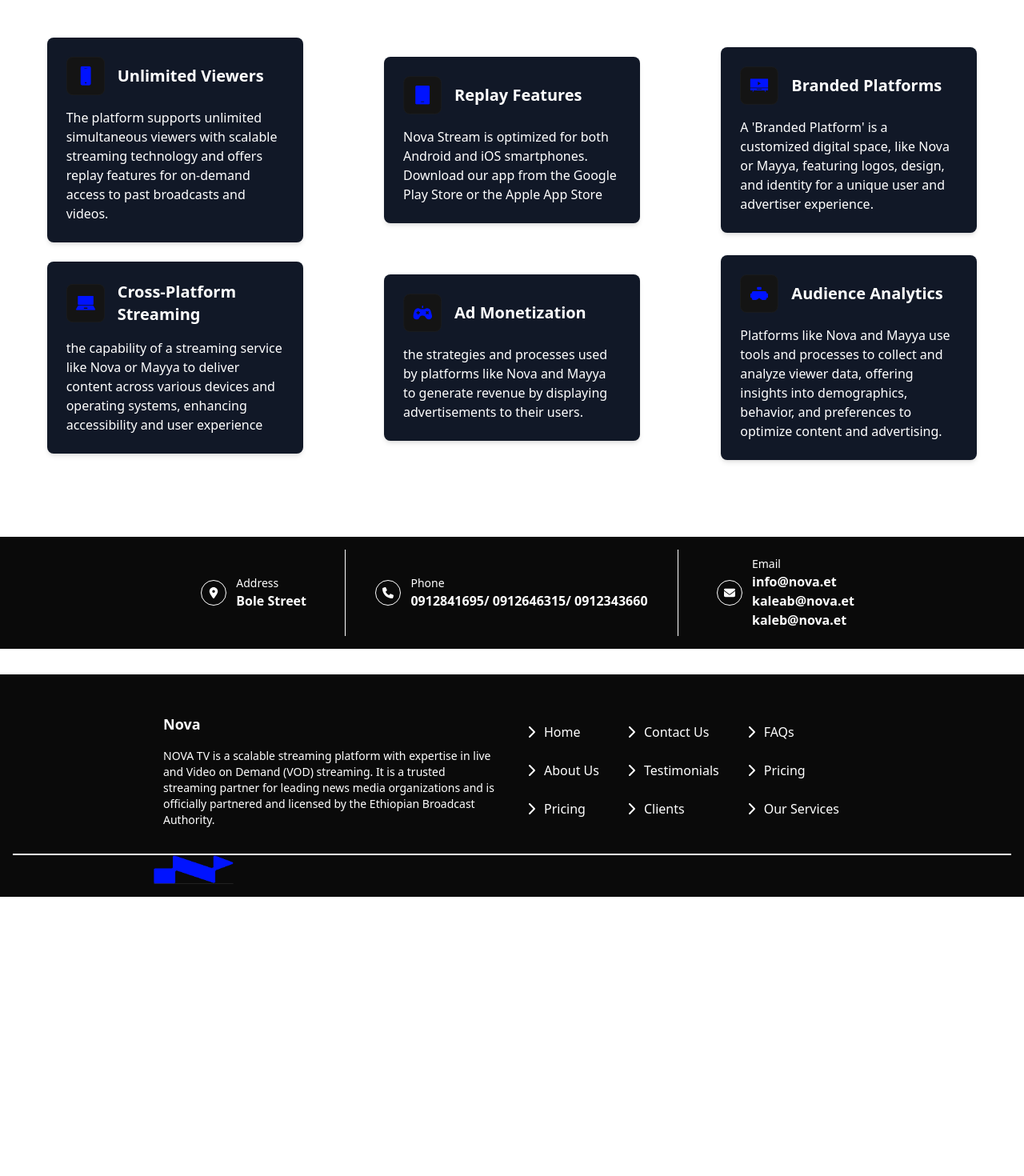
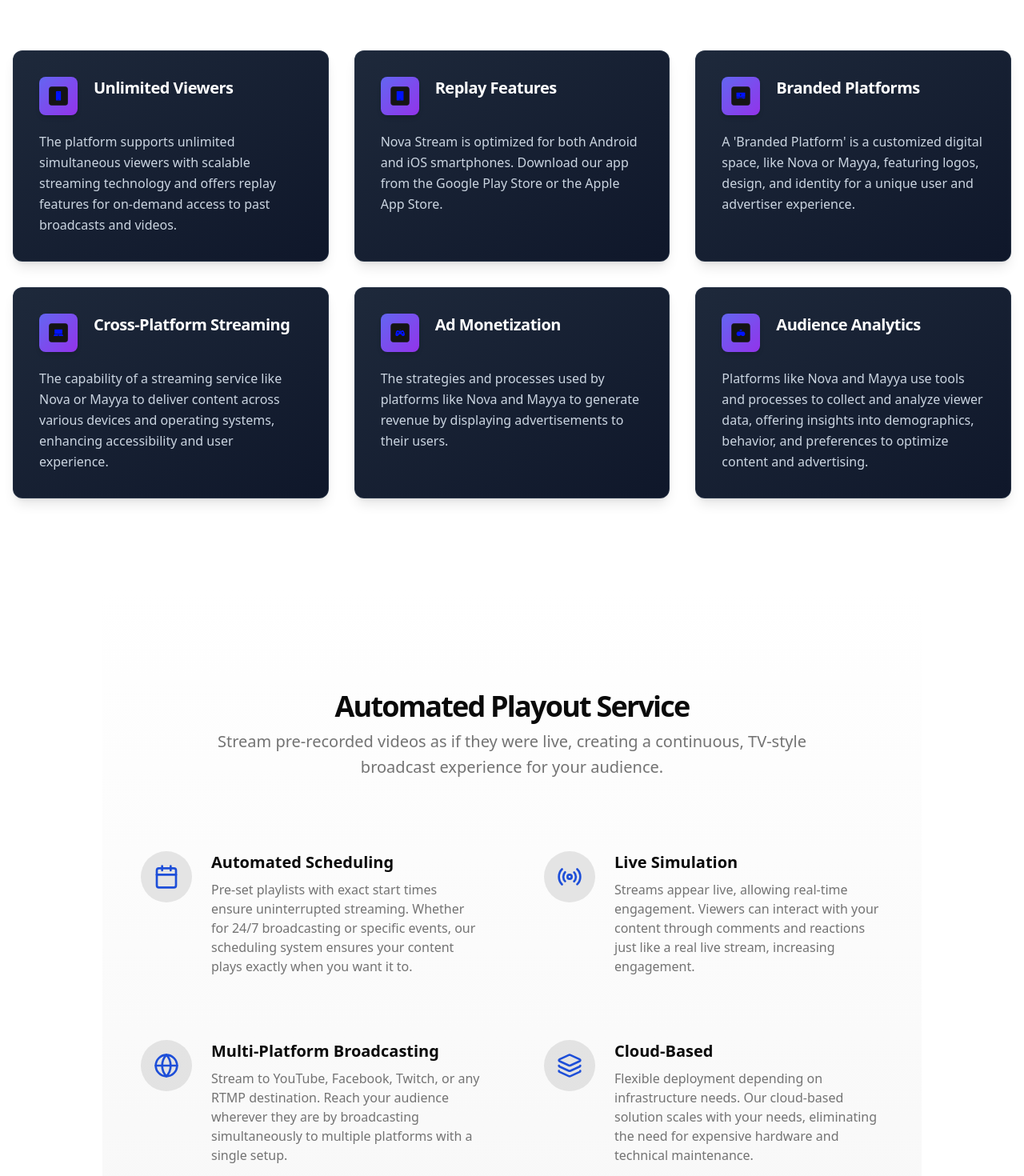
Before and after one commit to ADGO-et/nova, a Next.js app: page /services in a window 1280 px wide. Shown: the part 1260-2730 px from the top of the page at 80% size. Before the commit the page ends 2381 px from the top, so only its background shows below. Built offline with nearby package versions, Linux system fonts and the light colour scheme.

Commit message:
feedback

```diff
--- a/app/home/page.tsx
+++ b/app/home/page.tsx
@@ -13,8 +13,8 @@
         <div className="absolute inset-0 bg-black opacity-50"></div>
         <h1 className='mx-auto text-center text-2xl md:text-5xl font-bold text-white relative z-9'>Empower Your Platform – Seamless Streaming and Monetization with Nova</h1>
         <Link href='/services' className="bg-blue-800 text-white font-semibold py-3 px-4 rounded-xl flex items-center space-x-2 hover:bg-blue-600 hover:scale-105 duration-300 relative z-9">
-          <span className='text-sm'>Get Started Today</span>
-          <FaArrowAltCircleRight size={25} />
+          <span className='text-sm hover:animate-horizontal'>Get Started Today</span>
+          <FaArrowAltCircleRight size={25} className='hover:animate-horizontal' />
         </Link>
       </div>
       <Services/>
--- a/app/services/page.tsx
+++ b/app/services/page.tsx
@@ -2,6 +2,7 @@
 import Services from '../../components/services/services'
 import Features from '../../components/services/features'
 import ServicesHeader from '../../components/services/services_header'
+import { PlayoutServiceSection } from '@/components/services/PlayoutServiceSection';
 
 const page = () => {
   return (
@@ -9,6 +10,7 @@
       <ServicesHeader />
       <Services />
       <Features />
+      <PlayoutServiceSection/>
     </div>
   );
 };
--- a/components/contact/ContactSection.tsx
+++ b/components/contact/ContactSection.tsx
@@ -1,5 +1,6 @@
 import React from "react";
 import { FaLocationDot, FaPhoneVolume, FaFacebook, FaTwitter, FaYoutube, FaInstagram } from "react-icons/fa6";
+import { FaAddressBook } from "react-icons/fa";
 import { MdEmail } from "react-icons/md";
 
 const ContactForm: React.FC = () => {
@@ -31,8 +32,9 @@
           </div>
           <div className="text-gray-700 text-sm space-y-2 ml-8">
             <p className='flex gap-2'><FaLocationDot className='w-4 h-4'/> A.A, Ethiopia</p>
+            <p className='flex gap-2'><FaAddressBook className='w-4 h-4'/> Woreda 03, 2302/u/230-1</p>
             <p className='flex gap-2'><FaPhoneVolume className='w-4 h-4'/>+251912841695</p>
-            <p className='flex gap-2'><MdEmail className='w-4 h-4'/> info@novastreaming.et</p>
+            <p className='flex gap-2'><MdEmail className='w-4 h-4'/> info@novastream.et</p>
           </div>
           <div className="flex space-x-4 mt-4 items-end ml-8">
             <a href="#" className="text-gray-600 hover:text-gray-900"><FaFacebook /></a>
--- a/components/home/ClientsSection.tsx
+++ b/components/home/ClientsSection.tsx
@@ -13,9 +13,9 @@
         {clients.map((client, index) => (
           <div
             key={index}
-            className="bg-white px-4 py-0 mx-8 rounded-full shadow-md flex items-center justify-center w-64 h-28 relative"
+            className="bg-white px-4 py-0 mx-8 rounded-full shadow-md flex items-center justify-center w-48 h-20 relative"
           >
-            <Image src={client.src} alt={client.name} fill className={`rounded-full object-contain ${client.name === "Websprix" ? "py-3" : ""}  ${client.name === "RingCloud" ? "py-5" : ""}`} />
+            <Image src={client.src} alt={client.name} fill className={`rounded-full object-contain ${client.name === "Websprix" ? "py-3" : ""}  ${client.name === "RingCloud" ? " py-3" : ""}`} />
           </div>
         ))}
       </Marquee>
--- a/components/pricing/PricingSection.tsx
+++ b/components/pricing/PricingSection.tsx
@@ -1,98 +1,131 @@
-"use client";
+"use client"
 
-import { useState } from "react";
-import { IoMdCheckmark } from "react-icons/io";
-import { RiSparkling2Fill } from "react-icons/ri";
+import type React from "react"
+
+import { useState } from "react"
+import { IoMdCheckmark } from "react-icons/io"
+import { RiSparkling2Fill } from "react-icons/ri"
 
 const PricingSection: React.FC = () => {
-  const [billingCycle, setBillingCycle] = useState<"yearly" | "monthly">("yearly");
+  const [billingCycle, setBillingCycle] = useState<"yearly" | "monthly">("monthly")
+  const [animating, setAnimating] = useState(false)
 
+  // Plans data
   const plans = [
     {
       name: "Standard",
       description: "Best for personal use",
-      price: billingCycle === "yearly" ? 5689 : 499,
-      features: [
-        "Stream live to unlimited viewers",
-        "Save shows for 1 month",
-        "store up to 2TB of content.",
-      ],
+      monthlyPrice: 499,
+      yearlyPrice: 5689,
+      features: ["Stream live to unlimited viewers", "Save shows for 1 month", "store up to 2TB of content."],
       popular: false,
     },
     {
       name: "Premium",
       description: "Best for professional use",
-      price: billingCycle === "yearly" ? 9100 : 799,
-      features: [
-        "Includes Standard features: plus",
-        "save shows for 3 months",
-        "5TB storage",
-        "Clear video quality",
-      ],
+      monthlyPrice: 799,
+      yearlyPrice: 9100,
+      features: ["Includes Standard features: plus", "save shows for 3 months", "5TB storage", "Clear video quality"],
       popular: true,
     },
-  ];
+  ]
+
+  // Handle billing cycle change with animation
+  const handleBillingChange = (cycle: "yearly" | "monthly") => {
+    if (cycle === billingCycle) return
+
+    setAnimating(true)
+    setTimeout(() => {
+      setBillingCycle(cycle)
+      setTimeout(() => {
+        setAnimating(false)
+      }, 50)
+    }, 300)
+  }
+
+  // Format price with commas
+  const formatPrice = (price: number) => {
+    return price.toString().replace(/\B(?=(\d{3})+(?!\d))/g, ",")
+  }
 
   return (
     <section className="py-12 bg-background text-foreground">
       <div className="text-center mb-6">
         <h2 className="text-3xl font-bold">Choose the perfect plan for yourself.</h2>
-        <div className="mt-4 flex items-center justify-center space-x-2">
+        <div className="mt-8 flex items-center justify-center space-x-2 mb-12">
           <span className="text-sm">Save 10% on yearly plan</span>
           <div className="flex bg-gray-200 p-1 rounded-full">
             <button
-              className={`px-4 py-1 text-sm font-medium rounded-full ${
+              className={`px-4 py-1 text-sm font-medium rounded-full transition-all duration-300 ${
+                billingCycle === "monthly" ? "bg-blue-600 text-white" : "text-gray-700"
+              }`}
+              onClick={() => handleBillingChange("monthly")}
+            >
+              Monthly
+            </button>
+            <button
+              className={`px-4 py-1 text-sm font-medium rounded-full transition-all duration-300 ${
                 billingCycle === "yearly" ? "bg-blue-600 text-white" : "text-gray-700"
               }`}
-              onClick={() => setBillingCycle("yearly")}
+              onClick={() => handleBillingChange("yearly")}
             >
               Yearly
-            </button>
-            <button
-              className={`px-4 py-1 text-sm font-medium rounded-full ${
-                billingCycle === "monthly" ? "bg-blue-600 text-white" : "text-gray-700"
-              }`}
-              onClick={() => setBillingCycle("monthly")}
-            >
-              Monthly
             </button>
           </div>
         </div>
       </div>
 
       <div className="flex flex-wrap justify-center gap-6">
-        {plans.map((plan, index) => (
+        {plans.map((plan, index) => {
+          const price = billingCycle === "yearly" ? plan.yearlyPrice : plan.monthlyPrice
+
+          return (
             <div
               key={index}
-            className={`p-6 rounded-lg shadow-lg w-80 ${
+              className={`p-6 rounded-lg shadow-lg w-80 transition-all duration-300 ${
                 plan.popular ? "bg-blue-600 text-white relative" : "bg-white text-black"
               }`}
             >
               {plan.popular && (
-              <div className="absolute -top-4 left-1/2 -translate-x-1/2 bg-white border-2 border-blue-700 text-blue-700 text-xs px-3 py-1 w-full flex gap-1 mx-auto rounded-t-lg">
-                Most Popular
+                <div className="absolute -top-4 left-1/2 -translate-x-1/2 bg-white border-2 border-blue-700 text-blue-700 text-xs px-3 py-1 flex items-center justify-center gap-1 rounded-t-lg w-32">
+                  <span>Most Popular</span>
                   <RiSparkling2Fill />
                 </div>
               )}
               <h3 className="text-xl font-bold">{plan.name}</h3>
               <p className="text-sm">{plan.description}</p>
-            <p className="text-3xl font-bold mt-4">${plan.price} <span className="text-base">/ {billingCycle === "monthly" ? "month" : "year" }</span></p>
-            <button className="w-full mt-4 py-2 bg-black text-white rounded-lg">
+
+              <div className="mt-4 h-16 flex flex-col justify-center">
+                <div
+                  className={`flex items-end transition-all duration-300 ${animating ? "opacity-0 transform -translate-y-4" : "opacity-100 transform translate-y-0"}`}
+                >
+                  <span className="text-3xl font-bold">${formatPrice(price)}</span>
+                  <span className="text-base ml-1">/ {billingCycle === "monthly" ? "month" : "year"}</span>
+                </div>
+              </div>
+
+              <button
+                className={`w-full py-2 rounded-lg transition-all duration-300 ${
+                  plan.popular ? "bg-white text-blue-600 hover:bg-gray-100" : "bg-blue-600 text-white hover:bg-blue-700"
+                } hover:scale-105`}
+              >
                 Get started
               </button>
+
               <ul className="mt-4 text-sm space-y-2">
                 {plan.features.map((feature, idx) => (
                   <li key={idx} className="flex gap-3 items-center">
-                  <IoMdCheckmark />
+                    <IoMdCheckmark className={`${plan.popular ? "text-white" : "text-blue-600"}`} />
                     {feature}
                   </li>
                 ))}
               </ul>
             </div>
-        ))}
+          )
+        })}
       </div>
     </section>
-  );
-};
+  )
+}
 
-export default PricingSection;
+export default PricingSection
--- a/components/public-layout-files/Footer.tsx
+++ b/components/public-layout-files/Footer.tsx
@@ -31,9 +31,9 @@
           </div>
           <div>
             <p className='text-sm text-background'>Email</p>
-            <h2 className='text-md font-semibold text-background'>info@nova.et</h2>
-            <h2 className='text-md font-semibold text-background'>kaleab@nova.et</h2>
-            <h2 className='text-md font-semibold text-background'>kaleb@nova.et</h2>
+            <h2 className='text-md font-semibold text-background'>info@novastream.et</h2>
+            <h2 className='text-md font-semibold text-background'>kaleab@novastream.et</h2>
+            <h2 className='text-md font-semibold text-background'>kaleb@novastream.et</h2>
           </div>
         </div>
       </div>
--- /dev/null
+++ b/components/services/PlayoutServiceSection.tsx
@@ -0,0 +1,81 @@
+import { Calendar, Globe, Layers, Monitor, Radio, Video } from "lucide-react"
+
+export function PlayoutServiceSection() {
+  // Feature data array to make the grid logic cleaner
+  const features = [
+    {
+      icon: Calendar,
+      title: "Automated Scheduling",
+      description:
+        "Pre-set playlists with exact start times ensure uninterrupted streaming. Whether for 24/7 broadcasting or specific events, our scheduling system ensures your content plays exactly when you want it to.",
+    },
+    {
+      icon: Radio,
+      title: "Live Simulation",
+      description:
+        "Streams appear live, allowing real-time engagement. Viewers can interact with your content through comments and reactions just like a real live stream, increasing engagement.",
+    },
+    {
+      icon: Globe,
+      title: "Multi-Platform Broadcasting",
+      description:
+        "Stream to YouTube, Facebook, Twitch, or any RTMP destination. Reach your audience wherever they are by broadcasting simultaneously to multiple platforms with a single setup.",
+    },
+    {
+      icon: Layers,
+      title: "Cloud-Based",
+      description:
+        "Flexible deployment depending on infrastructure needs. Our cloud-based solution scales with your needs, eliminating the need for expensive hardware and technical maintenance.",
+    },
+    {
+      icon: Monitor,
+      title: "Custom Overlays & Branding",
+      description:
+        "Add logos, watermarks, or text overlays for a polished look. Maintain brand consistency with customizable overlays that make your streams look professional and uniquely yours.",
+    },
+    {
+      icon: Video,
+      title: "Advanced Content Management",
+      description:
+        "Organize and manage your video library with ease. Our intuitive dashboard makes it simple to upload, organize, and schedule your content for maximum efficiency.",
+    },
+  ]
+
+  return (
+    <section className="w-full md:w-[80%] mx-auto py-12 md:py-24 lg:py-32 bg-gradient-to-b from-background to-muted">
+      <div className="container px-4 md:px-6">
+        <div className="flex flex-col justify-center space-y-4 max-w-[800px] mx-auto mb-16">
+          <div className="space-y-2">
+            <h2 className="text-3xl font-bold tracking-tighter sm:text-4xl text-center">Automated Playout Service</h2>
+            <p className="text-muted-foreground md:text-xl/relaxed lg:text-base/relaxed xl:text-xl/relaxed text-center">
+              Stream pre-recorded videos as if they were live, creating a continuous, TV-style broadcast experience for
+              your audience.
+            </p>
+          </div>
+        </div>
+
+        <div className="grid gap-8 md:grid-cols-2">
+          {features.map((feature, index) => {
+            const Icon = feature.icon
+            // Check if this is the last item and if the total count is odd
+            const isLastOdd = index === features.length - 1 && features.length % 2 !== 0
+
+            return (
+              <div key={index} className={`group ${isLastOdd ? "md:col-span-2 md:max-w-2xl md:mx-auto" : ""}`}>
+                <div className="flex items-start gap-6 p-6 rounded-lg hover:bg-accent transition-colors">
+                  <div className="flex-shrink-0 p-4 rounded-full bg-primary/10 text-primary">
+                    <Icon className="h-8 w-8 text-blue-700"  />
+                  </div>
+                  <div className="space-y-2">
+                    <h3 className="text-xl font-bold group-hover:text-primary transition-colors">{feature.title}</h3>
+                    <p className="text-muted-foreground">{feature.description}</p>
+                  </div>
+                </div>
+              </div>
+            )
+          })}
+        </div>
+      </div>
+    </section>
+  )
+}
--- a/components/services/feature_grid.tsx
+++ b/components/services/feature_grid.tsx
@@ -1,61 +1,85 @@
-import Image from 'next/image';
-import React from 'react';
+import Image from "next/image"
+import type React from "react"
+
+interface FeatureItemProps {
+  icon: string
+  title: string
+  description: string
+}
 
 const FeatureGrid = () => {
+  const features = [
+    {
+      icon: "/icon_container.svg",
+      title: "Unlimited Viewers",
+      description:
+        "The platform supports unlimited simultaneous viewers with scalable streaming technology and offers replay features for on-demand access to past broadcasts and videos.",
+    },
+    {
+      icon: "/replay.svg",
+      title: "Replay Features",
+      description:
+        "Nova Stream is optimized for both Android and iOS smartphones. Download our app from the Google Play Store or the Apple App Store.",
+    },
+    {
+      icon: "/branded.svg",
+      title: "Branded Platforms",
+      description:
+        "A 'Branded Platform' is a customized digital space, like Nova or Mayya, featuring logos, design, and identity for a unique user and advertiser experience.",
+    },
+    {
+      icon: "/cross.svg",
+      title: "Cross-Platform Streaming",
+      description:
+        "The capability of a streaming service like Nova or Mayya to deliver content across various devices and operating systems, enhancing accessibility and user experience.",
+    },
+    {
+      icon: "/ad.svg",
+      title: "Ad Monetization",
+      description:
+        "The strategies and processes used by platforms like Nova and Mayya to generate revenue by displaying advertisements to their users.",
+    },
+    {
+      icon: "/audience.svg",
+      title: "Audience Analytics",
+      description:
+        "Platforms like Nova and Mayya use tools and processes to collect and analyze viewer data, offering insights into demographics, behavior, and preferences to optimize content and advertising.",
+    },
+  ]
+
   return (
-    <div className="container mx-auto px-4 py-12">
-      {/* Grid */}
-      <div className="grid grid-cols-1 sm:grid-cols-2 md:grid-cols-3 gap-4">
-        {/* Row 1 */}
-        <FeatureItem
-          icon="/icon_container.svg"
-          title="Unlimited Viewers"
-          description="The platform supports unlimited simultaneous viewers with scalable streaming technology and offers replay features for on-demand access to past broadcasts and videos."
-        />
-        <FeatureItem
-          icon="/replay.svg"
-          title="Replay Features"
-          description="Nova Stream is optimized for both Android and iOS smartphones. Download our app from the Google Play Store or the Apple App Store"
-        />
-        <FeatureItem
-          icon="/branded.svg"
-          title="Branded Platforms"
-          description="A 'Branded Platform' is a customized digital space, like Nova or Mayya, featuring logos, design, and identity for a unique user and advertiser experience."
-        />
+    <section className="py-16">
+      <div className="container mx-auto px-4">
+        <div className="grid grid-cols-1 md:grid-cols-2 lg:grid-cols-3 gap-6 lg:gap-8">
+          {features.map((feature, index) => (
+            <FeatureItem key={index} icon={feature.icon} title={feature.title} description={feature.description} />
+          ))}
+        </div>
+      </div>
+    </section>
+  )
+}
 
-        {/* Row 2 */}
-        <FeatureItem
-          icon="/cross.svg"
-          title="Cross-Platform Streaming"
-          description="the capability of a streaming service like Nova or Mayya to deliver content across various devices and operating systems, enhancing accessibility and user experience"
-        />
-        <FeatureItem
-          icon="/ad.svg"
-          title="Ad Monetization"
-          description="the strategies and processes used by platforms like Nova and Mayya to generate revenue by displaying advertisements to their users."
-        />
-        <FeatureItem
-          icon="/audience.svg"
-          title="Audience Analytics"
-          description="Platforms like Nova and Mayya use tools and processes to collect and analyze viewer data, offering insights into demographics, behavior, and preferences to optimize content and advertising."
-        />
+const FeatureItem: React.FC<FeatureItemProps> = ({ icon, title, description }) => {
+  return (
+    <div className="group h-full">
+      <div className="h-full p-8 rounded-xl bg-gradient-to-br from-slate-800 to-slate-900 border border-slate-700/50 shadow-lg hover:shadow-xl transition-all duration-300 hover:translate-y-[-4px] hover:border-slate-600/50">
+        <div className="flex items-start mb-5">
+          <div className="flex-shrink-0 mr-5 p-3 rounded-lg bg-gradient-to-br from-indigo-500 to-purple-600 shadow-md">
+            <Image
+              src={icon || "/placeholder.svg"}
+              alt={title}
+              width={24}
+              height={24}
+              className="w-6 h-6 object-contain"
+            />
+          </div>
+          <h3 className="text-xl font-bold text-white tracking-tight">{title}</h3>
+        </div>
+        <p className="text-slate-300 leading-relaxed">{description}</p>
       </div>
     </div>
-  );
-};
+  )
+}
 
-const FeatureItem = ({ icon, title, description }: { icon: string; title: string; description: string }) => {
-  return (
-    <div className="flex justify-center items-center">
-      <div className="p-6 rounded-lg shadow-md hover:shadow-lg transition-shadow bg-gray-900 flex flex-col justify-start items-start w-[320px] h-auto"> {/* Fixed width, auto height */}
-        <div className="flex items-center mb-4">
-          <Image src={icon} alt={title} width={12} height={12} className="w-12 h-12 mr-4" />
-          <h3 className="text-white text-xl font-bold text-left">{title}</h3> {/* Aligned title to the left */}
-        </div>
-        <p className="text-white text-left">{description}</p> {/* Aligned description to the left */}
-      </div>
-    </div>
-  );
-};
-
-export default FeatureGrid;
+export default FeatureGrid
--- a/components/services/services.tsx
+++ b/components/services/services.tsx
@@ -11,7 +11,7 @@
         <h2 className="text-3xl font-bold text-center mb-10">That We Provide</h2>
         <div className="grid grid-cols-1 md:grid-cols-3 gap-8">
           <div className="flex flex-col items-center p-6 rounded-xl ">
-            <Image src="/innovation.svg" alt="Innovation Icon 1" width={110} height={110} className="mb-4" />
+            <Image src="/innovation.svg" alt="Innovation Icon 1" width={110} height={110} className="mb-4 hover:animate-spin" />
             <h3 className="text-xl font-semibold mb-2">1.	Streaming Technology</h3>
             <p className="text-center mb-4">enables scalable, reliable, and accessible video and audio delivery across multiple devices.</p>
             <Link href='/pricing#customweb'  className="bg-blue-800 text-white font-semibold py-3 px-4 rounded-2xl flex items-center space-x-2 hover:bg-blue-600 mt-3 hover:scale-105 duration-300 ">
@@ -20,7 +20,7 @@
           </Link>
           </div>
           <div className="flex flex-col items-center p-6 rounded-xl ">
-            <Image src="/reliable.svg" alt="Innovation Icon 1" width={110} height={110} className="mb-4" />
+            <Image src="/reliable.svg" alt="Innovation Icon 1" width={110} height={110} className="mb-4 hover:animate-spin" />
             <h3 className="text-xl font-semibold mb-2">2.	Custom App Development</h3>
             <p className="text-center mb-4">involves designing and building tailored software applications to address specific business or individual needs.</p>
             <Link href='/pricing#customweb' className="bg-blue-800 text-white font-semibold py-3 px-4 rounded-2xl flex items-center space-x-2 hover:bg-blue-600 mt-3 hover:scale-105 duration-300 ">
@@ -29,7 +29,7 @@
           </Link>
           </div>
           <div className="flex flex-col items-center p-6 rounded-xl ">
-            <Image src="/customization.svg" alt="Innovation Icon 1" width={110} height={110} className="mb-4" />
+            <Image src="/customization.svg" alt="Innovation Icon 1" width={110} height={110} className="mb-4 hover:animate-spin" />
             <h3 className="text-xl font-semibold mb-2">3.	Analytics & Insights</h3>
             <p className="text-center mb-4">involve the analysis of data to extract meaningful information and actionable understandings for improved decision-making</p>
             <Link href='/pricing#customweb' className="bg-blue-800 text-white font-semibold py-3 px-4 rounded-2xl flex items-center space-x-2 hover:bg-blue-600 mt-3 hover:scale-105 duration-300 ">
--- a/tailwind.config.ts
+++ b/tailwind.config.ts
@@ -72,11 +72,29 @@
   				to: {
   					height: '0'
   				}
-  			}
+  			},
+        'horizontal': {
+          '0%, 100%': {
+            transform: 'translateX(0)'
+          },
+          '50%': {
+            transform: 'translateX(5px)'
+          }
+        },
+        'spin': {
+          from: {
+            transform: 'rotate(0deg)'
+          },
+          to: {
+            transform: 'rotate(720deg)'
+          }
+        }
   		},
   		animation: {
   			'accordion-down': 'accordion-down 0.2s ease-out',
-  			'accordion-up': 'accordion-up 0.2s ease-out'
+  			'accordion-up': 'accordion-up 0.2s ease-out',
+        'horizontal': 'horizontal 0.5s ease-in-out infinite',
+        'spin': 'spin 2s linear forwards'
   		}
   	}
   },
```
Lines whose indentation alone changed are shown as unchanged.
